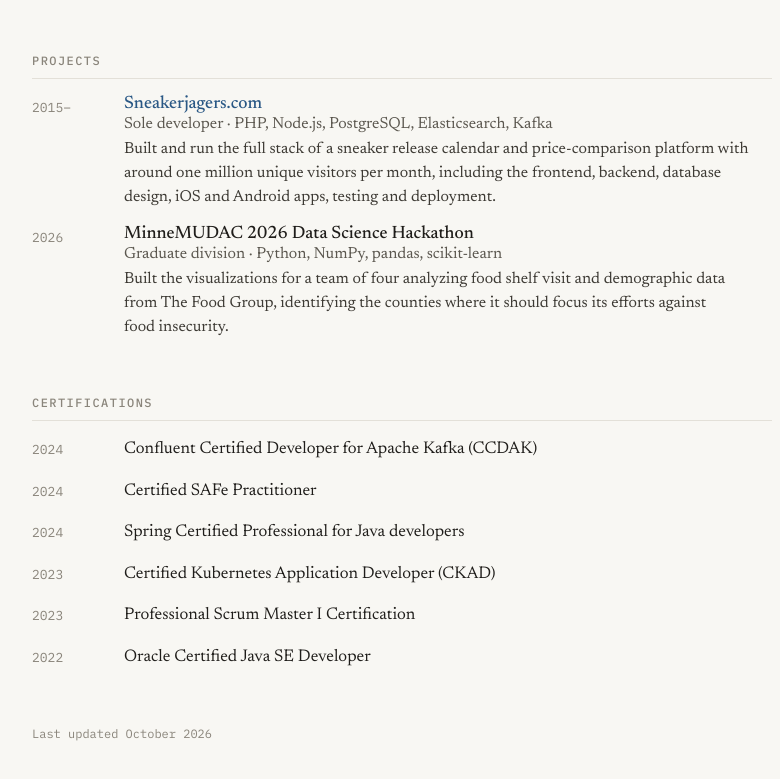
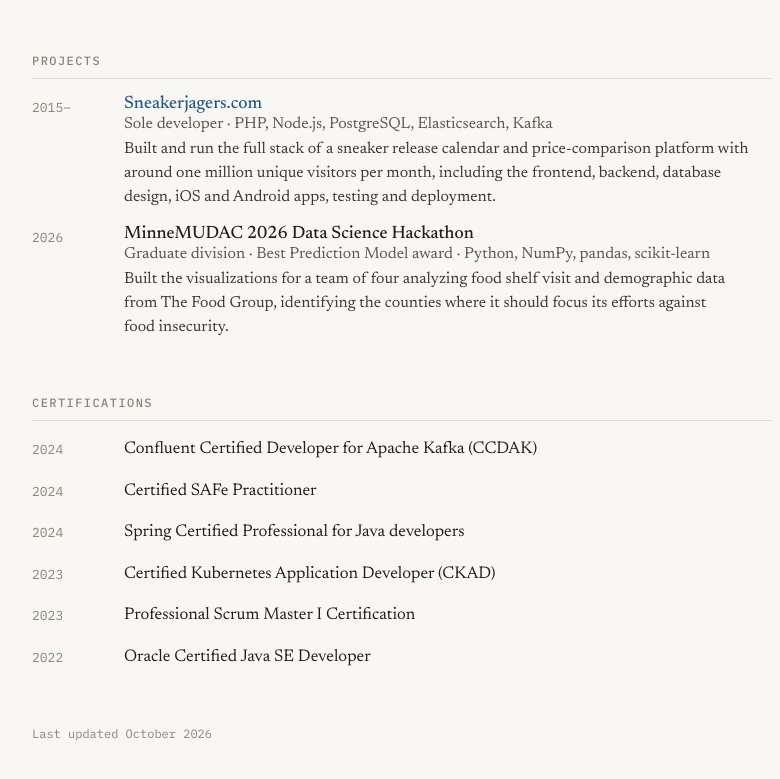
Before and after one commit to martenweijer/martenweijer.github.io, a plain HTML site: page index.html in a window 1280 px wide. Shown: the part 1594-2373 px from the top of the page, without its empty margins (376-1156 px from the left). Drawn offline with Linux system fonts and the light colour scheme.

Commit message:
MinneMUDAC 2026

```diff
--- a/index.html
+++ b/index.html
@@ -129,7 +129,7 @@
             <span class="years">2026</span>
             <div class="entry">
               <h3>MinneMUDAC 2026 Data Science Hackathon</h3>
-              <p class="place">Graduate division · Python, NumPy, pandas, scikit-learn</p>
+              <p class="place">Graduate division · Best Prediction Model award · Python, NumPy, pandas, scikit-learn</p>
               <p class="description">Built the visualizations for a team of four analyzing food shelf visit and demographic data from The Food Group, identifying the counties where it should focus its efforts against food insecurity.</p>
             </div>
           </li>
```
Also changed, not shown: 1 other file.
